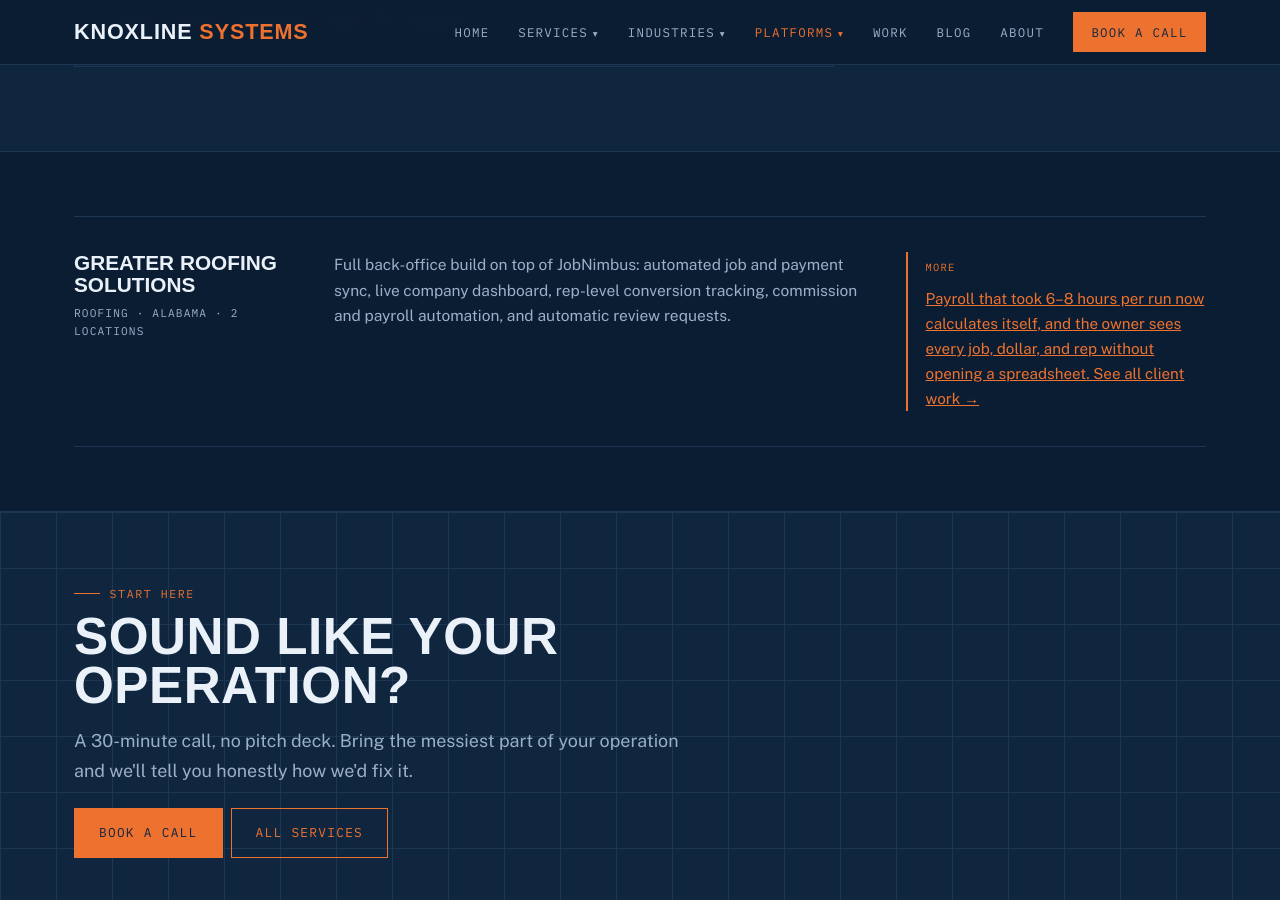
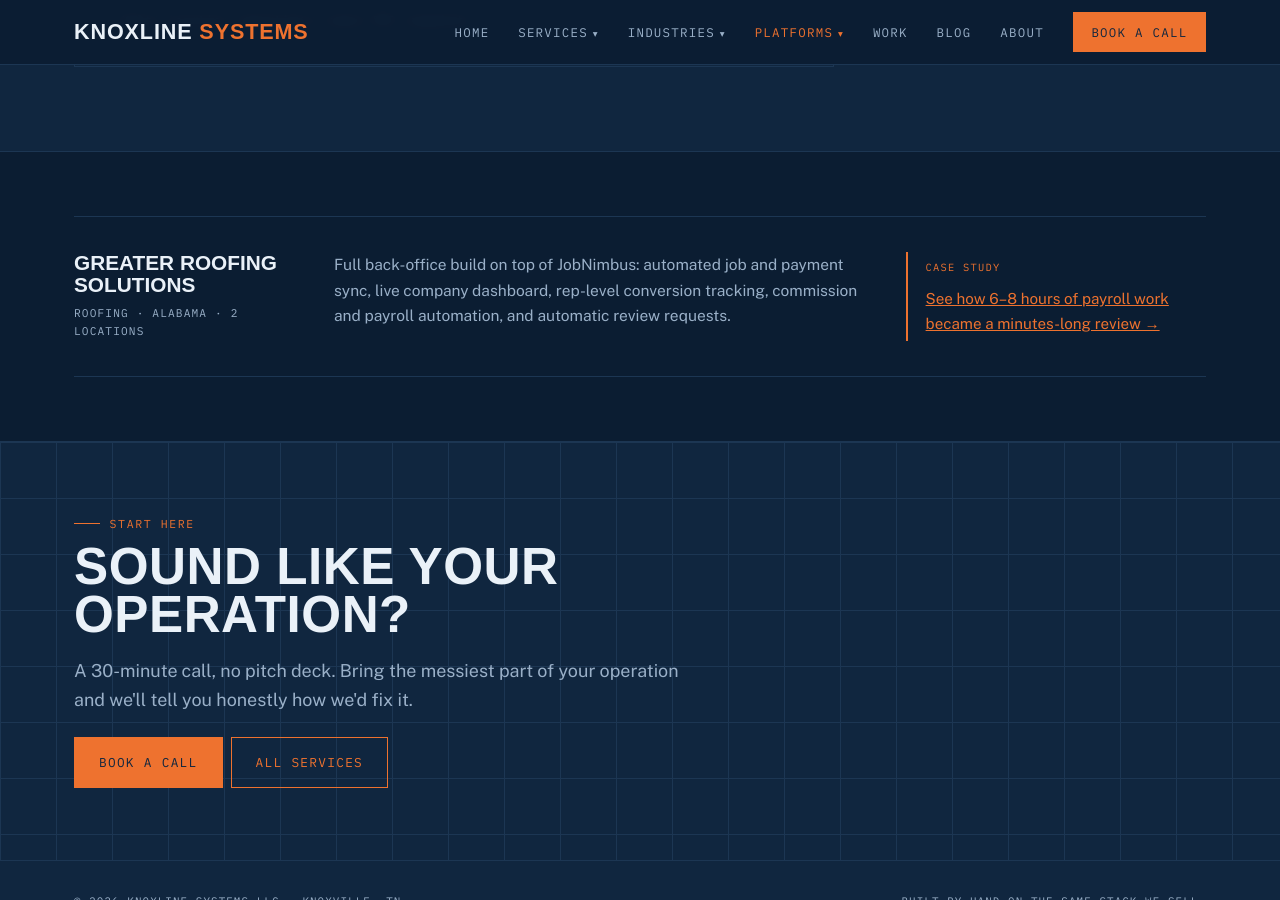
Before and after one commit to Westyn3/Knoxline-Systems, a Jekyll site: the page jobnimbus.html, which Jekyll copies as it is, in a window 1280 px wide and 900 px high, scrolled down 922 px. Built offline with Jekyll 4.4.1, drawn with Linux system fonts in a browser that asks for light colours; some web fonts are replaced.

Commit message:
Link JobNimbus service page to payroll case study

```diff
--- a/jobnimbus.html
+++ b/jobnimbus.html
@@ -35,12 +35,8 @@
   window.dataLayer = window.dataLayer || [];
   function gtag(){dataLayer.push(arguments);}
   gtag('js', new Date());
-
   gtag('config', 'G-SXRLYXPJ7D');
 </script>
-
-
-
 <script type="application/ld+json">
 {
   "@context": "https://schema.org",
@@ -72,90 +68,17 @@
     <button class="menu-toggle" aria-expanded="false" aria-controls="nav-links" onclick="const n=document.getElementById('nav-links');const o=n.classList.toggle('open');this.setAttribute('aria-expanded',o)">Menu</button>
     <ul class="nav-links" id="nav-links">
       <li><a href="/">Home</a></li>
-      <li class="has-drop">
-        <a href="/services.html">Services<span class="caret">▾</span></a>
-        <div class="drop">
-          <a href="/websites.html">Websites &amp; SEO</a>
-          <a href="/google-ads.html">Google Ads</a>
-          <a href="/automated-reporting.html">Automated Reporting</a>
-          <a href="/business-automation.html">Business Automation</a>
-          <a href="/crm-integration.html">CRM &amp; Integrations</a>
-          <a href="/data-analysis.html">Data &amp; Analysis</a>
-          <a href="/services.html#pricing">Pricing</a>
-        </div>
-      </li>
-      <li class="has-drop">
-        <a href="/work.html">Industries<span class="caret">▾</span></a>
-        <div class="drop">
-          <a href="/roofing.html">Roofing Companies</a>
-          <a href="/septic.html">Septic &amp; Grading</a>
-          <a href="/coaching.html">Coaches &amp; Gyms</a>
-        </div>
-      </li>
-      <li class="has-drop">
-        <a href="/crm-integration.html" class="active">Platforms<span class="caret">▾</span></a>
-        <div class="drop">
-          <a href="/jobnimbus.html">JobNimbus</a>
-          <a href="/housecall-pro.html">Housecall Pro</a>
-          <a href="/wodify.html">Wodify</a>
-        </div>
-      </li>
-      <li><a href="/work.html">Work</a></li>
-      <li><a href="/blog.html">Blog</a></li>
-      <li><a href="/about.html">About</a></li>
-      <li><a class="btn solid" href="/contact.html">Book a call</a></li>
+      <li class="has-drop"><a href="/services.html">Services<span class="caret">▾</span></a><div class="drop"><a href="/websites.html">Websites &amp; SEO</a><a href="/google-ads.html">Google Ads</a><a href="/automated-reporting.html">Automated Reporting</a><a href="/business-automation.html">Business Automation</a><a href="/crm-integration.html">CRM &amp; Integrations</a><a href="/data-analysis.html">Data &amp; Analysis</a><a href="/services.html#pricing">Pricing</a></div></li>
+      <li class="has-drop"><a href="/work.html">Industries<span class="caret">▾</span></a><div class="drop"><a href="/roofing.html">Roofing Companies</a><a href="/septic.html">Septic &amp; Grading</a><a href="/coaching.html">Coaches &amp; Gyms</a></div></li>
+      <li class="has-drop"><a href="/crm-integration.html" class="active">Platforms<span class="caret">▾</span></a><div class="drop"><a href="/jobnimbus.html">JobNimbus</a><a href="/housecall-pro.html">Housecall Pro</a><a href="/wodify.html">Wodify</a></div></li>
+      <li><a href="/work.html">Work</a></li><li><a href="/blog.html">Blog</a></li><li><a href="/about.html">About</a></li><li><a class="btn solid" href="/contact.html">Book a call</a></li>
     </ul>
   </div>
 </header>
 <main id="top">
-<section class="page-head">
-  <div class="wrap">
-    <nav class="crumbs" aria-label="Breadcrumb"><a href="/">Home</a> › <a href="/services.html">Services</a> › <span>JobNimbus</span></nav>
-    <p class="eyebrow">SHT J-01 · JobNimbus</p>
-    <h1>Your JobNimbus, fully wired</h1>
-    <p class="lede">Payroll from job data, automatic review requests, and live dashboards — everything JobNimbus knows, put to work.</p>
-  </div>
-</section>
-<section style="padding-top:40px">
-  <div class="wrap">
-    <div class="section-head reveal" style="margin-bottom:2rem">
-      <p>JobNimbus already holds everything a roofing company needs to run on numbers — every job, payment, rep, and status change. The problem is what happens next: commissions cross-referenced by hand, payroll eating hours every cycle, review requests that depend on someone remembering, and reports that mean exporting to a spreadsheet.</p>
-<p>Knoxline builds on the JobNimbus API so the data works overtime. Payroll and commissions calculate themselves from job data — including split commissions, bonuses, and weekly guarantees. Review requests fire automatically when a job closes. And a live dashboard shows contracted jobs, cash collected, cost per acquisition, and rep-level performance across every location — updating on its own, no exports. Pair it with <a href="/automated-reporting.html" style="color:var(--orange)">automated reporting</a> and your whole back office runs from the CRM your crew already uses.</p>
-    </div>
-    <div class="sheet-list" style="max-width:760px">
-      <div class="sheet reveal" style="grid-column:1/-1">
-        <span class="code">What's included</span>
-        <ul><li>JobNimbus API integration &amp; nightly data sync</li><li>Payroll &amp; commission automation from job data</li><li>Automatic post-close review requests</li><li>Live dashboards — jobs, cash, CAC, rep leaderboards</li><li>Multi-location reporting &amp; owner PDF snapshots</li></ul>
-      </div>
-    </div>
-  </div>
-</section>
-<section class="cases" style="padding:64px 0">
-  <div class="wrap">
-    <div class="case reveal" style="border-bottom:1px solid var(--line-faint)">
-      <div class="who"><b>Greater Roofing Solutions</b><span>Roofing · Alabama · 2 locations</span></div>
-      <div class="what">Full back-office build on top of JobNimbus: automated job and payment sync, live company dashboard, rep-level conversion tracking, commission and payroll automation, and automatic review requests.</div>
-      <div class="result"><span class="label">More</span><p><a href="/work.html" style="color:var(--orange)">Payroll that took 6–8 hours per run now calculates itself, and the owner sees every job, dollar, and rep without opening a spreadsheet. See all client work →</a></p></div>
-    </div>
-  </div>
-</section>
-<section class="grid-bg" style="padding:72px 0">
-  <div class="wrap">
-    <div class="section-head reveal" style="margin-bottom:1.4rem">
-      <p class="eyebrow">Start here</p>
-      <h2>Sound like your operation?</h2>
-      <p class="lede">A 30-minute call, no pitch deck. Bring the messiest part of your operation and we'll tell you honestly how we'd fix it.</p>
-    </div>
-    <p class="reveal"><a class="btn solid" href="/contact.html">Book a call</a>&nbsp;&nbsp;<a class="btn" href="/services.html">All services</a></p>
-  </div>
-</section>
+<section class="page-head"><div class="wrap"><nav class="crumbs" aria-label="Breadcrumb"><a href="/">Home</a> › <a href="/services.html">Services</a> › <span>JobNimbus</span></nav><p class="eyebrow">SHT J-01 · JobNimbus</p><h1>Your JobNimbus, fully wired</h1><p class="lede">Payroll from job data, automatic review requests, and live dashboards — everything JobNimbus knows, put to work.</p></div></section>
+<section style="padding-top:40px"><div class="wrap"><div class="section-head reveal" style="margin-bottom:2rem"><p>JobNimbus already holds everything a roofing company needs to run on numbers — every job, payment, rep, and status change. The problem is what happens next: commissions cross-referenced by hand, payroll eating hours every cycle, review requests that depend on someone remembering, and reports that mean exporting to a spreadsheet.</p><p>Knoxline builds on the JobNimbus API so the data works overtime. Payroll and commissions calculate themselves from job data — including split commissions, bonuses, and weekly guarantees. Review requests fire automatically when a job closes. And a live dashboard shows contracted jobs, cash collected, cost per acquisition, and rep-level performance across every location — updating on its own, no exports. Pair it with <a href="/automated-reporting.html" style="color:var(--orange)">automated reporting</a> and your whole back office runs from the CRM your crew already uses.</p></div><div class="sheet-list" style="max-width:760px"><div class="sheet reveal" style="grid-column:1/-1"><span class="code">What's included</span><ul><li>JobNimbus API integration &amp; nightly data sync</li><li>Payroll &amp; commission automation from job data</li><li>Automatic post-close review requests</li><li>Live dashboards — jobs, cash, CAC, rep leaderboards</li><li>Multi-location reporting &amp; owner PDF snapshots</li></ul></div></div></div></section>
+<section class="cases" style="padding:64px 0"><div class="wrap"><div class="case reveal" style="border-bottom:1px solid var(--line-faint)"><div class="who"><b>Greater Roofing Solutions</b><span>Roofing · Alabama · 2 locations</span></div><div class="what">Full back-office build on top of JobNimbus: automated job and payment sync, live company dashboard, rep-level conversion tracking, commission and payroll automation, and automatic review requests.</div><div class="result"><span class="label">Case study</span><p><a href="/blog/jobnimbus-payroll-automation-roofing/" style="color:var(--orange)">See how 6–8 hours of payroll work became a minutes-long review →</a></p></div></div></div></section>
+<section class="grid-bg" style="padding:72px 0"><div class="wrap"><div class="section-head reveal" style="margin-bottom:1.4rem"><p class="eyebrow">Start here</p><h2>Sound like your operation?</h2><p class="lede">A 30-minute call, no pitch deck. Bring the messiest part of your operation and we'll tell you honestly how we'd fix it.</p></div><p class="reveal"><a class="btn solid" href="/contact.html">Book a call</a>&nbsp;&nbsp;<a class="btn" href="/services.html">All services</a></p></div></section>
 </main>
-<footer>
-  <div class="wrap">
-    <p>© 2026 Knoxline Systems LLC · Knoxville, TN</p>
-    <p>Built by hand on the same stack we sell.</p>
-  </div>
-</footer>
-<script src="/assets/site.js"></script>
-</body>
-</html>
+<footer><div class="wrap"><p>© 2026 Knoxline Systems LLC · Knoxville, TN</p><p>Built by hand on the same stack we sell.</p></div></footer><script src="/assets/site.js"></script></body></html>
```
